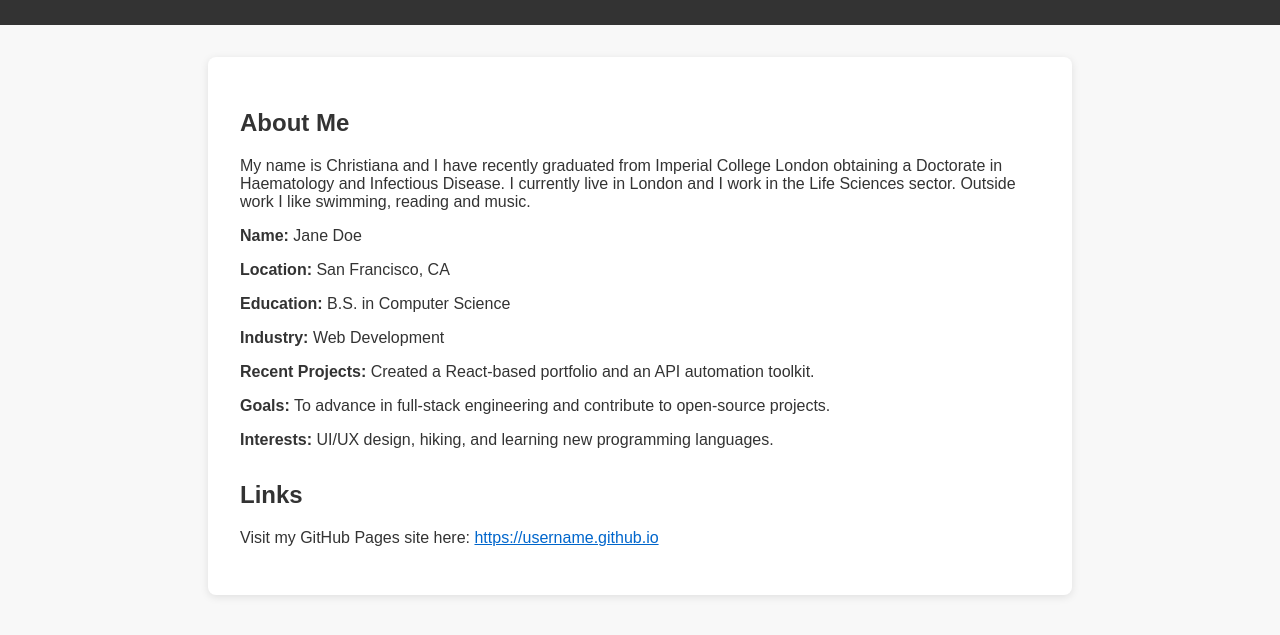
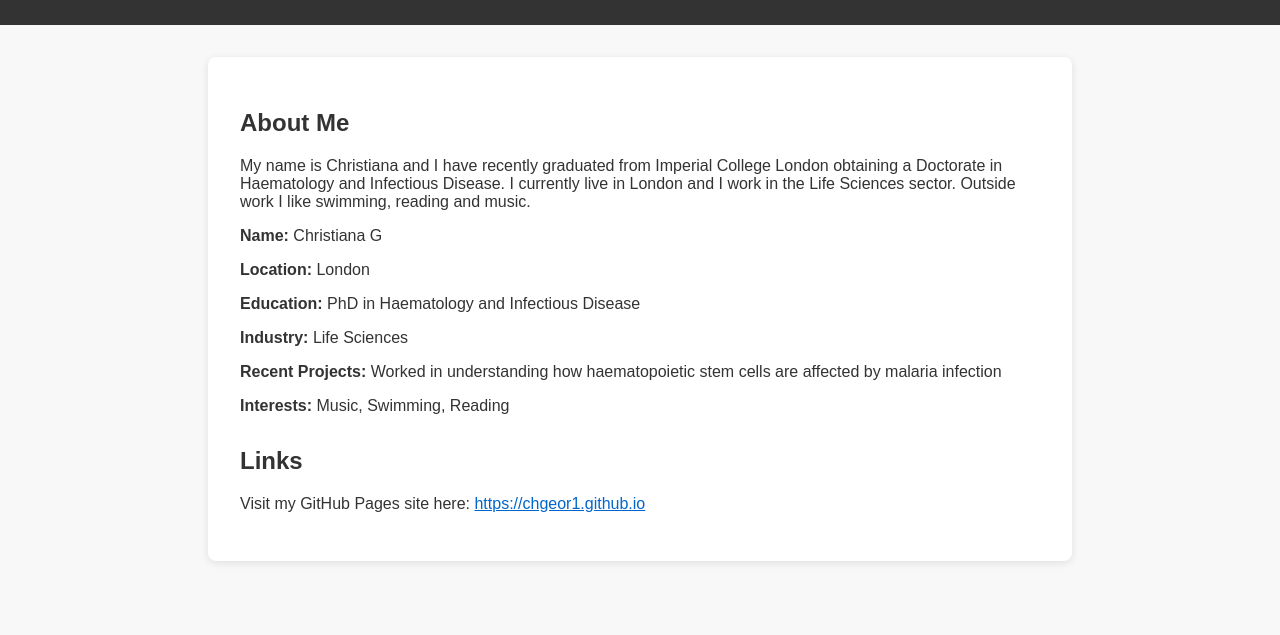
Before and after one commit to chgeor1/html_site, a plain HTML site: page index.html in a window 1280 px wide. Shown: the part 103-738 px from the top of the page. Drawn offline with Linux system fonts and the light colour scheme.

Commit message:
Update index.html

```diff
--- a/index.html
+++ b/index.html
@@ -35,23 +35,20 @@
       <header>
          <h1>Welcome to My Personal Website</h1>
       </header>
-
       <main>
          <section id="about">
             <h2>About Me</h2>
             <p>My name is Christiana and I have recently graduated from Imperial College London obtaining a Doctorate in Haematology and Infectious Disease. I currently live in London and I work in the Life Sciences sector. Outside work I like swimming, reading and music.</p>
-      <p><strong>Name:</strong> Jane Doe</p>
-      <p><strong>Location:</strong> San Francisco, CA</p>
-      <p><strong>Education:</strong> B.S. in Computer Science</p>
-      <p><strong>Industry:</strong> Web Development</p>
-      <p><strong>Recent Projects:</strong> Created a React-based portfolio and an API automation toolkit.</p>
-      <p><strong>Goals:</strong> To advance in full‑stack engineering and contribute to open‑source projects.</p>
-      <p><strong>Interests:</strong> UI/UX design, hiking, and learning new programming languages.</p>
+            <p><strong>Name:</strong> Christiana G</p>
+            <p><strong>Location:</strong> London</p>
+            <p><strong>Education:</strong> PhD in Haematology and Infectious Disease</p>
+            <p><strong>Industry:</strong> Life Sciences </p>
+            <p><strong>Recent Projects:</strong> Worked in understanding how haematopoietic stem cells are affected by malaria infection </p>
+            <p><strong>Interests:</strong> Music, Swimming, Reading</p>
          </section>
-
          <section id="links" style="margin-top:2rem;">
             <h2>Links</h2>
-      <p>Visit my GitHub Pages site here: <a href="https://username.github.io" target="_blank">https://username.github.io</a></p>
+            <p>Visit my GitHub Pages site here: <a href="https://chgeor1.github.io" target="_blank">https://chgeor1.github.io</a></p>
          </section>
       </main>
    </body>
```
Lines whose indentation alone changed are shown as unchanged.
